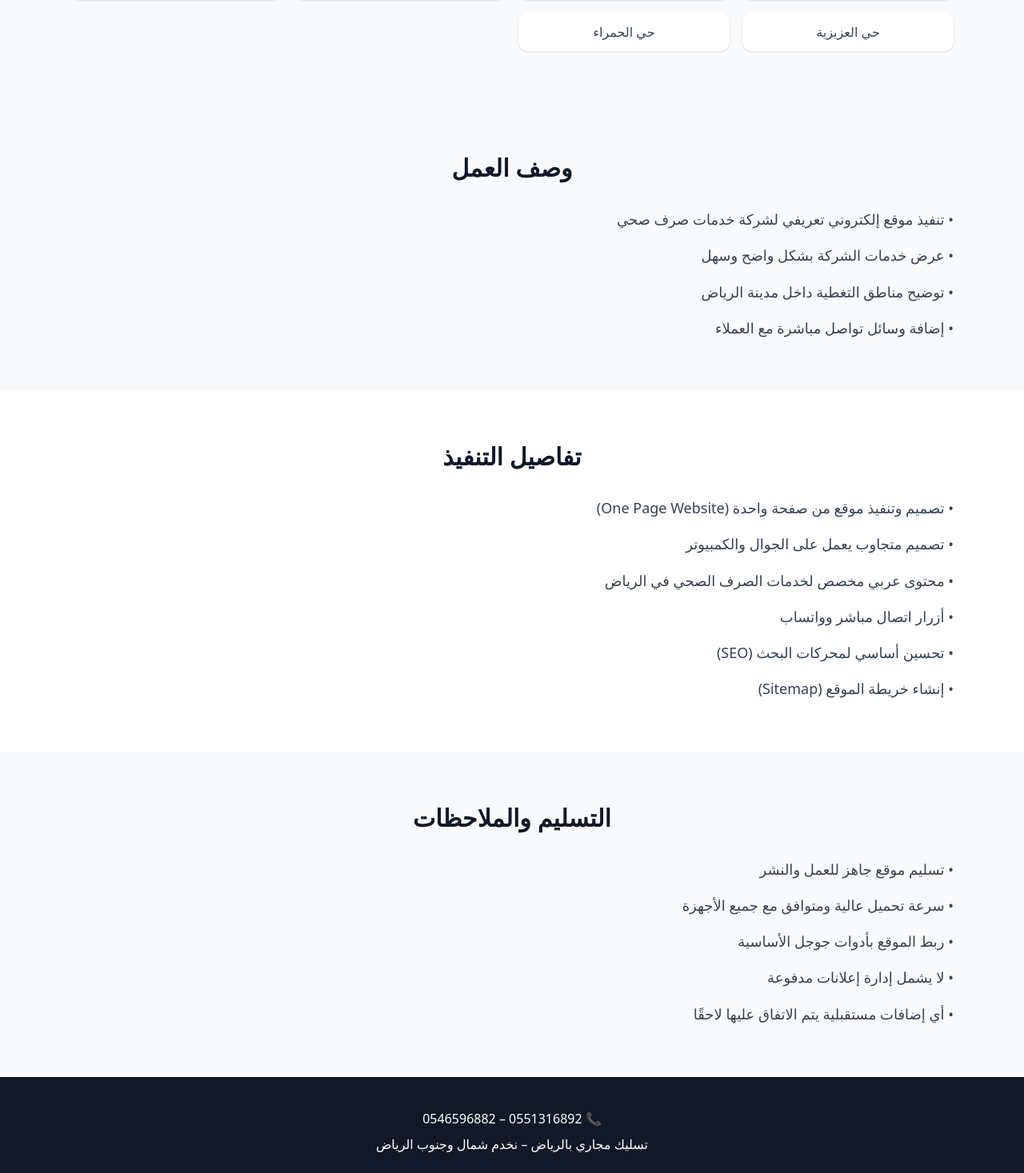
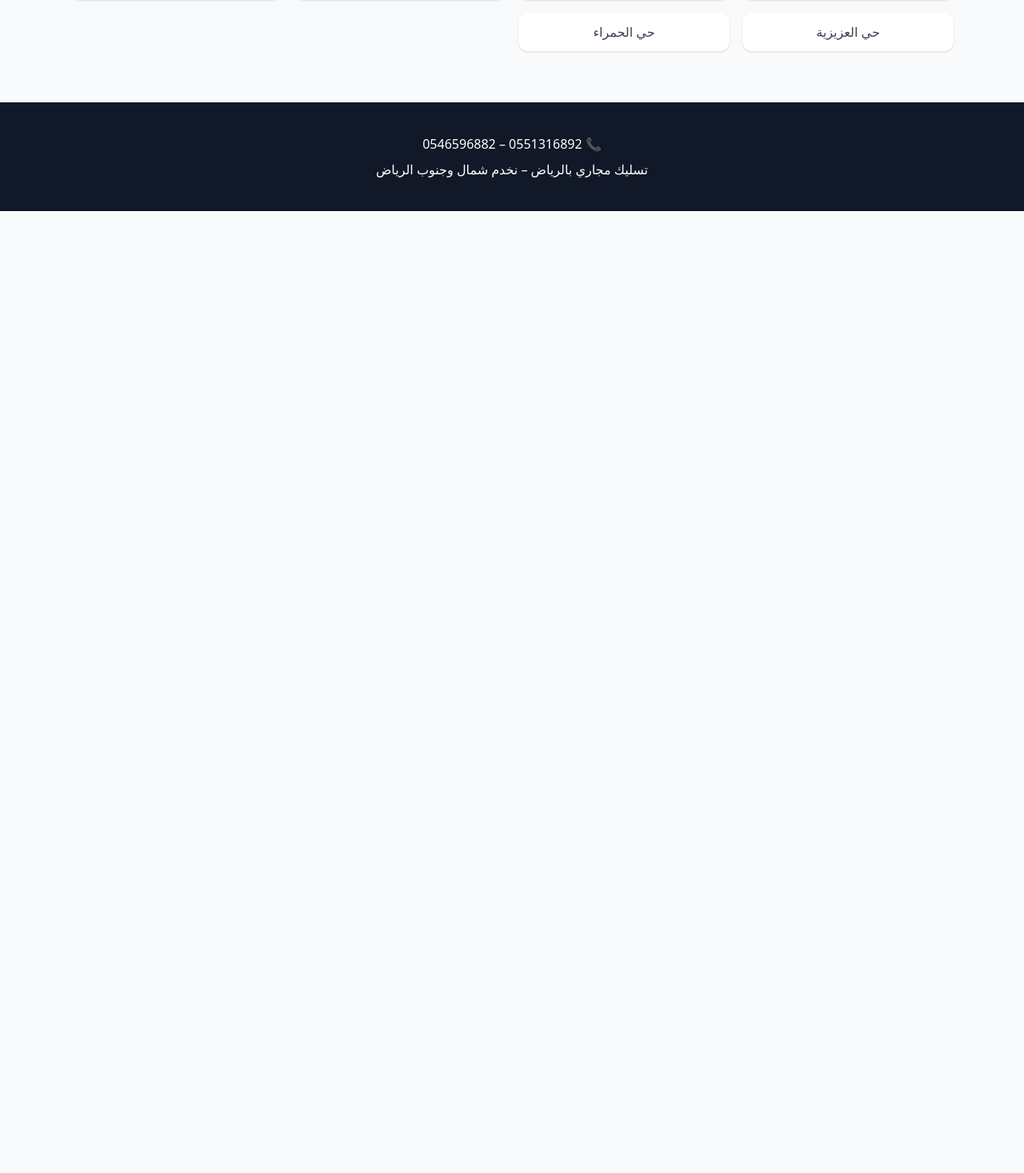
Before and after one commit to youssefahmed59/taslik-majari-riyadh, a Next.js app: page / in a window 1280 px wide. Shown: the part 4423-5890 px from the top of the page at 80% size. After the commit the page ends 4687 px from the top, so only its background shows below. Built offline with nearby package versions, Linux system fonts and the light colour scheme.

Commit message:
Update page.jsx

```diff
--- a/app/page.jsx
+++ b/app/page.jsx
@@ -122,43 +122,6 @@ export default function Home() {
           ))}
         </div>
       </section>
-{/* Work Description */}
-<section className="max-w-6xl mx-auto px-6 py-16">
-  <h2 className="text-3xl font-bold text-center mb-8">وصف العمل</h2>
-  <ul className="space-y-4 text-gray-700 text-lg leading-relaxed">
-    <li>• تنفيذ موقع إلكتروني تعريفي لشركة خدمات صرف صحي</li>
-    <li>• عرض خدمات الشركة بشكل واضح وسهل</li>
-    <li>• توضيح مناطق التغطية داخل مدينة الرياض</li>
-    <li>• إضافة وسائل تواصل مباشرة مع العملاء</li>
-  </ul>
-</section>
-
-{/* Implementation Details */}
-<section className="bg-white py-16">
-  <div className="max-w-6xl mx-auto px-6">
-    <h2 className="text-3xl font-bold text-center mb-8">تفاصيل التنفيذ</h2>
-    <ul className="space-y-4 text-gray-700 text-lg leading-relaxed">
-      <li>• تصميم وتنفيذ موقع من صفحة واحدة (One Page Website)</li>
-      <li>• تصميم متجاوب يعمل على الجوال والكمبيوتر</li>
-      <li>• محتوى عربي مخصص لخدمات الصرف الصحي في الرياض</li>
-      <li>• أزرار اتصال مباشر وواتساب</li>
-      <li>• تحسين أساسي لمحركات البحث (SEO)</li>
-      <li>• إنشاء خريطة الموقع (Sitemap)</li>
-    </ul>
-  </div>
-</section>
-
-{/* Delivery & Notes */}
-<section className="max-w-6xl mx-auto px-6 py-16">
-  <h2 className="text-3xl font-bold text-center mb-8">التسليم والملاحظات</h2>
-  <ul className="space-y-4 text-gray-700 text-lg leading-relaxed">
-    <li>• تسليم موقع جاهز للعمل والنشر</li>
-    <li>• سرعة تحميل عالية ومتوافق مع جميع الأجهزة</li>
-    <li>• ربط الموقع بأدوات جوجل الأساسية</li>
-    <li>• لا يشمل إدارة إعلانات مدفوعة</li>
-    <li>• أي إضافات مستقبلية يتم الاتفاق عليها لاحقًا</li>
-  </ul>
-</section>
 
       {/* Footer */}
       <footer className="bg-gray-900 text-white text-center py-10">
```
